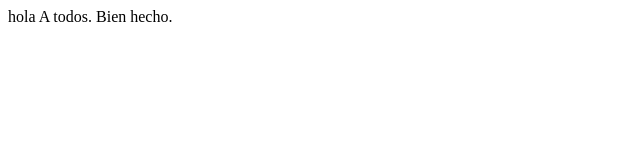
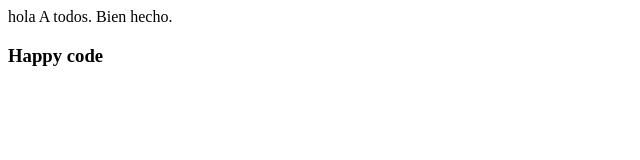
Before and after one commit to OliviaBurgosBlanco/git-hub, a plain HTML site: page 15-git-hub/index.html in a window 1280 px wide. Shown: the whole page, without its empty margins (0-640 px from the left). Drawn offline with Linux system fonts and the light colour scheme.

Commit message:
agregando texto

```diff
--- a/15-git-hub/index.html
+++ b/15-git-hub/index.html
@@ -1,3 +1,5 @@
 hola
 A todos.
 Bien hecho.
+
+<h3>Happy code</h3>
```
